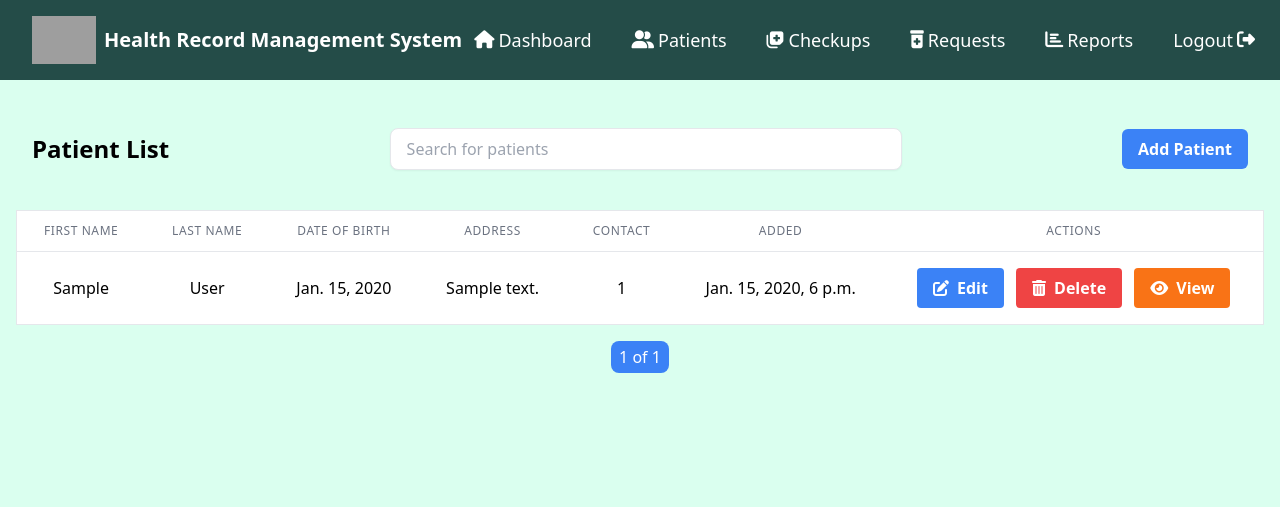
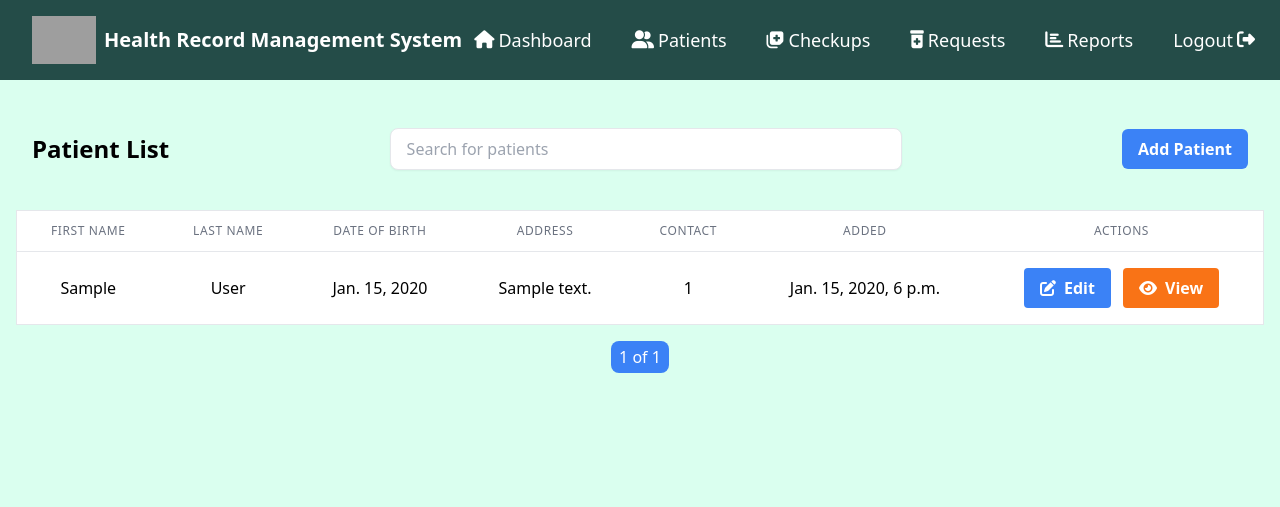
Before and after one commit to IamIsthill/dila-dila, a Django app: page /patients/ in a window 1280 px wide. Shown: the top 507 px of the page. Run offline with Django 4.2, Linux system fonts and the light colour scheme; a user stored in the database is signed in; tables that the repository leaves empty hold one stand-in row (values such as "Sample post"); style sheets or scripts are compiled from the project's sources; parts of the project's set-up code (start-up, migrations or seed data) failed here and were passed over; grey boxes are pictures that could not be loaded.

Commit message:
Remove delete

```diff
--- a/patients/templates/patients/patients.html
+++ b/patients/templates/patients/patients.html
@@ -35,7 +35,7 @@
 
               <td class="px-6 py-4 whitespace-nowrap text-center align-middle space-x-2">
                 <a href="{% url 'edit-patient' item.id %}" class="inline-block bg-blue-500 hover:bg-blue-700 text-white font-bold py-2 px-4 rounded transition duration-300"><i class="fas fa-edit mr-2"></i>Edit</a>
-                <a href="{% url 'delete-patient' item.id %}" class="inline-block bg-red-500 hover:bg-red-700 text-white font-bold py-2 px-4 rounded transition duration-300"><i class="fas fa-trash-alt mr-2"></i>Delete</a>
+                {% comment %} <a href="{% url 'delete-patient' item.id %}" class="inline-block bg-red-500 hover:bg-red-700 text-white font-bold py-2 px-4 rounded transition duration-300"><i class="fas fa-trash-alt mr-2"></i>Delete</a> {% endcomment %}
                 <a href="{% url 'patient' item.id %}" class="inline-block bg-orange-500 hover:bg-orange-700 text-white font-bold py-2 px-4 rounded transition duration-300"><i class="fas fa-eye mr-2"></i>View</a>
               </td>
             </tr>
--- a/patients/urls.py
+++ b/patients/urls.py
@@ -6,5 +6,5 @@ urlpatterns = [
     path('<int:pk>/', views.patient, name="patient"),
     path('add/', views.add_patient_view, name="add-patient"),
     path('edit/<int:pk>/', views.edit_patient_view, name="edit-patient"),
-    path('delete/<int:pk>/', views.delete_patient_view, name="delete-patient")
+    # path('delete/<int:pk>/', views.delete_patient_view, name="delete-patient")
 ]
```
